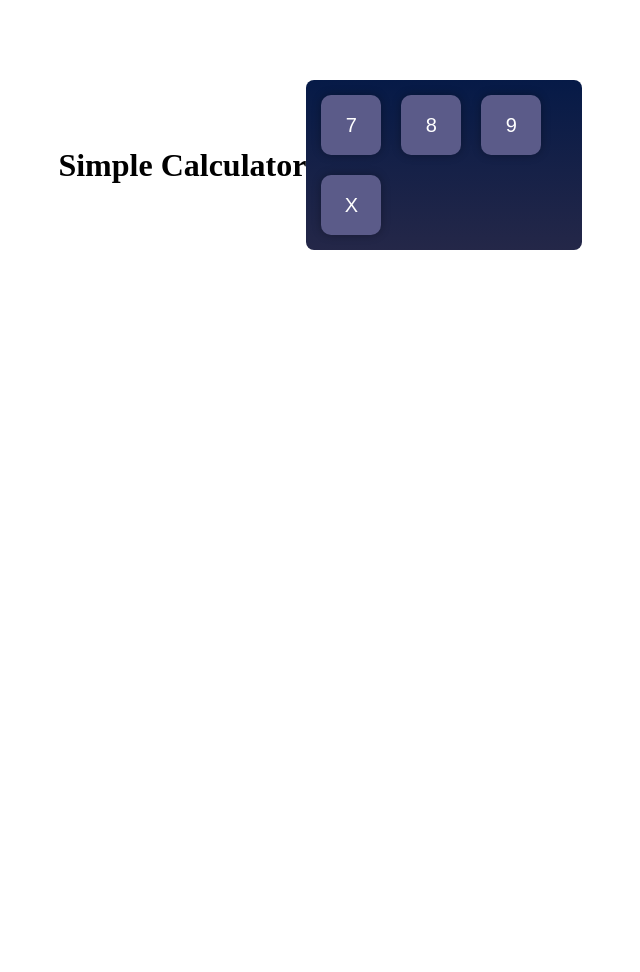
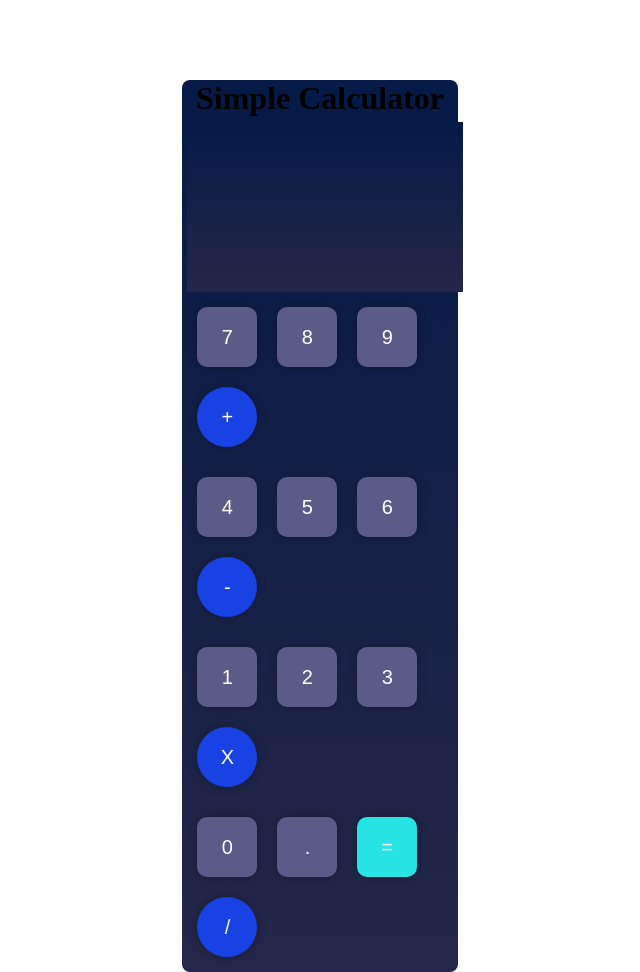
Before and after one commit to nem-web/Calculator, a plain HTML site: page index.html in a window 1280 px wide. Shown: the whole page, without its empty margins (320-960 px from the left). Before the commit the page ends 800 px from the top, so only its background shows below. Drawn offline with Linux system fonts and the light colour scheme.

Commit message:
Update index.html

```diff
--- a/index.html
+++ b/index.html
@@ -10,17 +10,38 @@
 
 <body>
     <div class="container">
-        <h1>Simple Calculator</h1>
         <div class="calculator">
+            <h1>Simple Calculator</h1>
+            <input class="input-box" type="text" placeholder="">
             <div class="row">
                 <div class="col">7</div>
                 <div class="col">8</div>
                 <div class="col">9</div>
-                <div class="col">X</div>
+                <div class="col plus">+</div>
+            </div>
+            <div class="row">
+                <div class="col">4</div>
+                <div class="col">5</div>
+                <div class="col">6</div>
+                <div class="col minus">-</div>
+            </div>
+            <div class="row">
+                <div class="col">1</div>
+                <div class="col">2</div>
+                <div class="col">3</div>
+                <div class="col x">X</div>
+            </div>
+            <div class="row">
+                <div class="col">0</div>
+                <div class="col">.</div>
+                <div class="col equal">=</div>
+                <div class="col divide">/</div>
             </div>
 
         </div>
 
+        <script src="script.js"></script>
+
 </body>
 
 </html>
```
